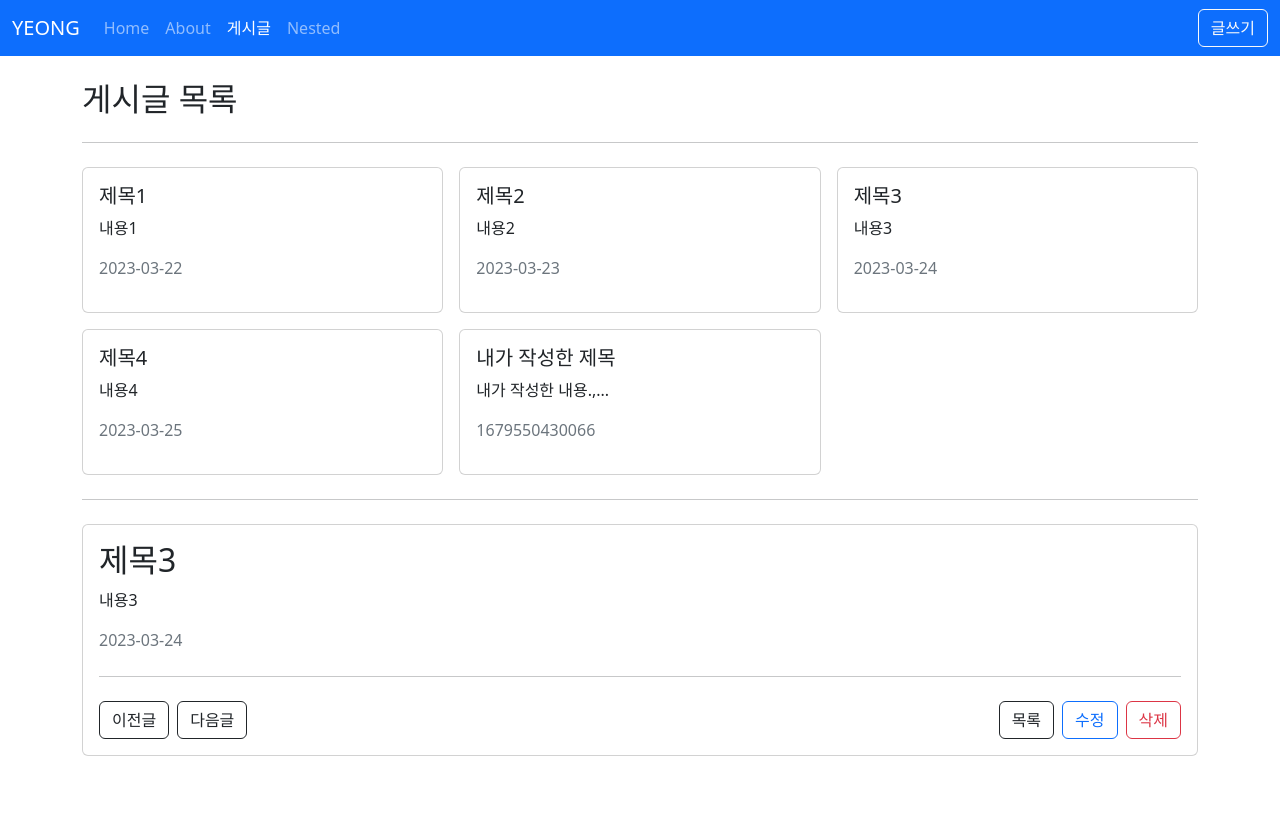
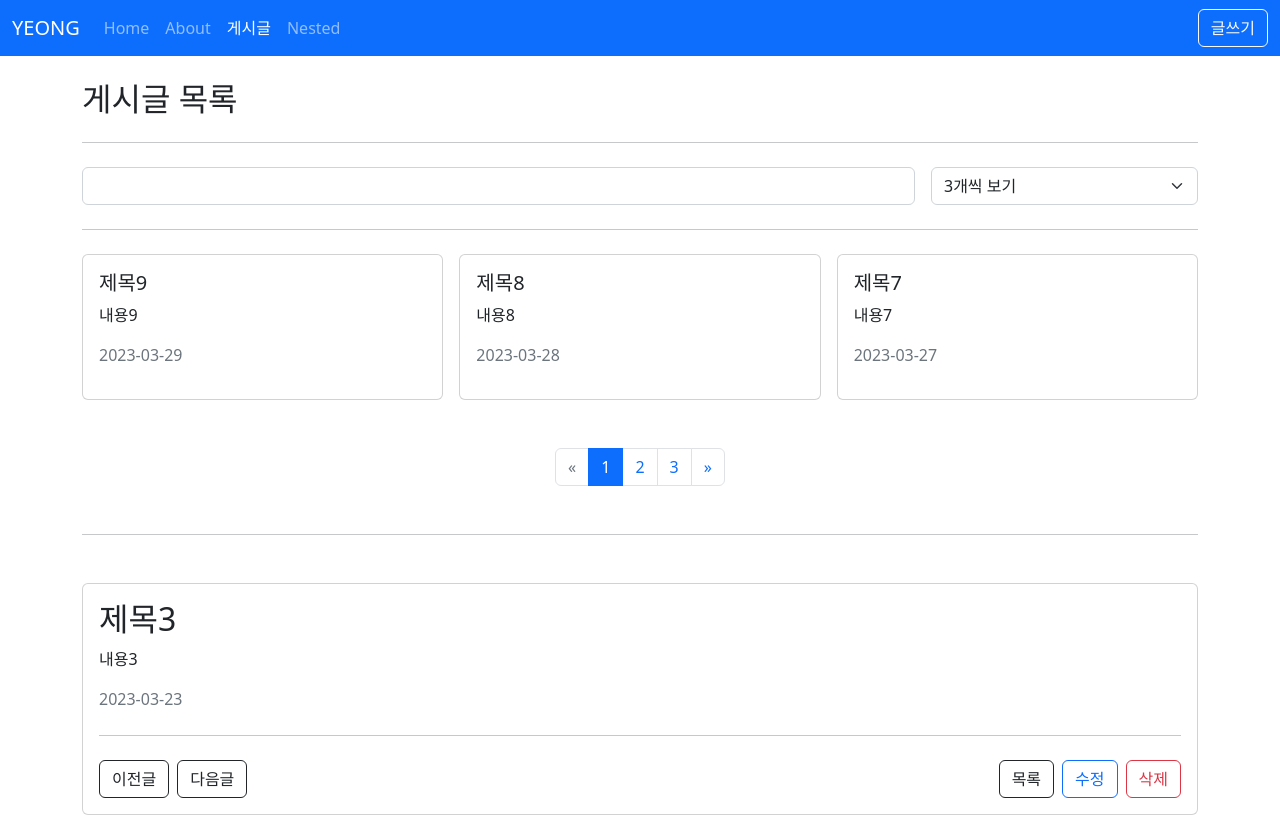
Before and after one commit to Icyeong/vue3-posts, a Vue app: page /posts in a window 1280 px wide. Before the commit the page ends 800 px from the top, so only its background shows below. Built offline with nearby package versions, Linux system fonts and the light colour scheme; data requests are answered from the project's data file.

Commit message:
pagination & filter 구현

```diff
--- a/db.json
+++ b/db.json
@@ -1,34 +1,14 @@
 {
   "posts": [
-    {
-      "id": 1,
-      "title": "제목1",
-      "content": "내용1",
-      "createdAt": "2023-03-22"
-    },
-    {
-      "id": 2,
-      "title": "제목2",
-      "content": "내용2",
-      "createdAt": "2023-03-23"
-    },
-    {
-      "id": 3,
-      "title": "제목3",
-      "content": "내용3",
-      "createdAt": "2023-03-24"
-    },
-    {
-      "id": 4,
-      "title": "제목4",
-      "content": "내용4",
-      "createdAt": "2023-03-25"
-    },
-    {
-      "title": "내가 작성한 제목",
-      "content": "내가 작성한 내용.,...",
-      "createdAt": 1679550430066,
-      "id": 7
-    }
+    {"id": 1,"title": "제목1","content": "내용1","createdAt": "2023-03-21"},
+    {"id": 2,"title": "제목2","content": "내용2","createdAt": "2023-03-22"},
+    {"id": 3,"title": "제목3","content": "내용3","createdAt": "2023-03-23"},
+    {"id": 4,"title": "제목4","content": "내용4","createdAt": "2023-03-24"},
+    {"id": 5,"title": "제목5","content": "내용5","createdAt": "2023-03-25"},
+    {"id": 6,"title": "제목6","content": "내용6","createdAt": "2023-03-26"},
+    {"id": 7,"title": "제목7","content": "내용7","createdAt": "2023-03-27"},
+    {"id": 8,"title": "제목8","content": "내용8","createdAt": "2023-03-28"},
+    {"id": 9,"title": "제목9","content": "내용9","createdAt": "2023-03-29"}
+
   ]
 }
--- a/src/api/posts.js
+++ b/src/api/posts.js
@@ -1,7 +1,7 @@
 import axios from 'axios';
 
-export function getPosts() {
-  return axios.get(`http://localhost:5000/posts`);
+export function getPosts(params) {
+  return axios.get(`http://localhost:5000/posts`, { params });
 }
 
 export function getPostById(id) {
--- a/src/views/posts/PostCreateView.vue
+++ b/src/views/posts/PostCreateView.vue
@@ -50,7 +50,7 @@
   try {
     createPost({
       ...form.value,
-      createdAt: Date.now(),
+      createdAt: new Date().toISOString().split('T')[0],
     });
     router.push({ name: 'PostList' });
   } catch (err) {
--- a/src/views/posts/PostListView.vue
+++ b/src/views/posts/PostListView.vue
@@ -1,6 +1,21 @@
 <template>
   <div>
     <h2>게시글 목록</h2>
+    <hr class="my-4" />
+    <form @submit.prevent>
+      <div class="row g-3">
+        <div class="col">
+          <input v-model="params.title_like" type="text" class="form-control" />
+        </div>
+        <div class="col-3">
+          <select v-model="params._limit" class="form-select">
+            <option value="3">3개씩 보기</option>
+            <option value="6">6개씩 보기</option>
+            <option value="9">9개씩 보기</option>
+          </select>
+        </div>
+      </div>
+    </form>
     <hr class="my-4" />
     <div class="row g-3">
       <div v-for="post in posts" :key="post.id" class="col-4">
@@ -12,7 +27,44 @@
         />
       </div>
     </div>
-    <hr class="my-4" />
+    <nav class="mt-5" aria-label="Page navigation example">
+      <ul class="pagination justify-content-center">
+        <li class="page-item" :class="{ disabled: !(params._page > 1) }">
+          <a
+            class="page-link"
+            href="#"
+            aria-label="Previous"
+            @click.prevent="--params._page"
+          >
+            <span aria-hidden="true">&laquo;</span>
+          </a>
+        </li>
+        <li
+          v-for="page in pageCount"
+          :key="page"
+          class="page-item"
+          :class="{ active: params._page === page }"
+        >
+          <a class="page-link" href="#" @click.prevent="params._page = page">{{
+            page
+          }}</a>
+        </li>
+        <li
+          class="page-item"
+          :class="{ disabled: !(params._page < pageCount) }"
+        >
+          <a
+            class="page-link"
+            href="#"
+            aria-label="Next"
+            @click.prevent="++params._page"
+          >
+            <span aria-hidden="true">&raquo;</span>
+          </a>
+        </li>
+      </ul>
+    </nav>
+    <hr class="my-5" />
     <AppCard>
       <PostDetailView :id="3" />
     </AppCard>
@@ -24,22 +76,34 @@
 import PostDetailView from '@/views/posts/PostDetailView.vue';
 import AppCard from '@/components/AppCard.vue';
 import { getPosts } from '@/api/posts';
-import { ref } from 'vue';
+import { computed, ref, watchEffect } from 'vue';
 import { useRouter } from 'vue-router';
 const posts = ref([]);
+const params = ref({
+  _sort: 'createdAt',
+  _order: 'desc',
+  _page: 1,
+  _limit: 3,
+  title_like: '',
+});
+// pagination
+const totalCount = ref(0);
+const pageCount = computed(() =>
+  Math.ceil(totalCount.value / params.value._limit),
+);
 
 const router = useRouter();
 
 const fetchPosts = async () => {
   try {
-    const { data } = await getPosts();
+    const { data, headers } = await getPosts(params.value);
     posts.value = data;
+    totalCount.value = headers['x-total-count'];
   } catch (err) {
     console.error(err);
   }
 };
-fetchPosts();
-
+watchEffect(fetchPosts);
 const goPage = id => {
   router.push({ name: 'PostDetail', params: { id } });
 };
```
Also changed, not shown: .~db.json (+40 -9 lines).
